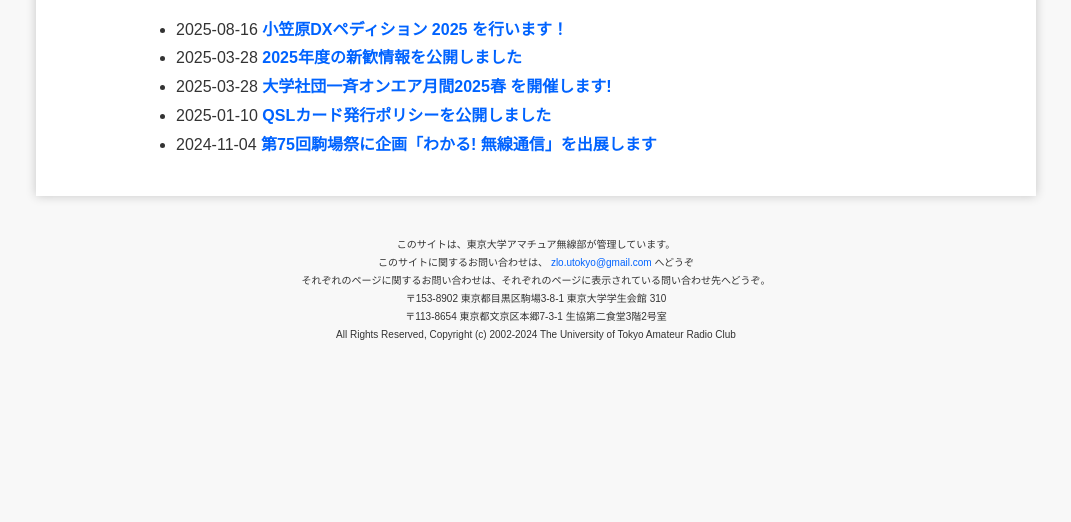
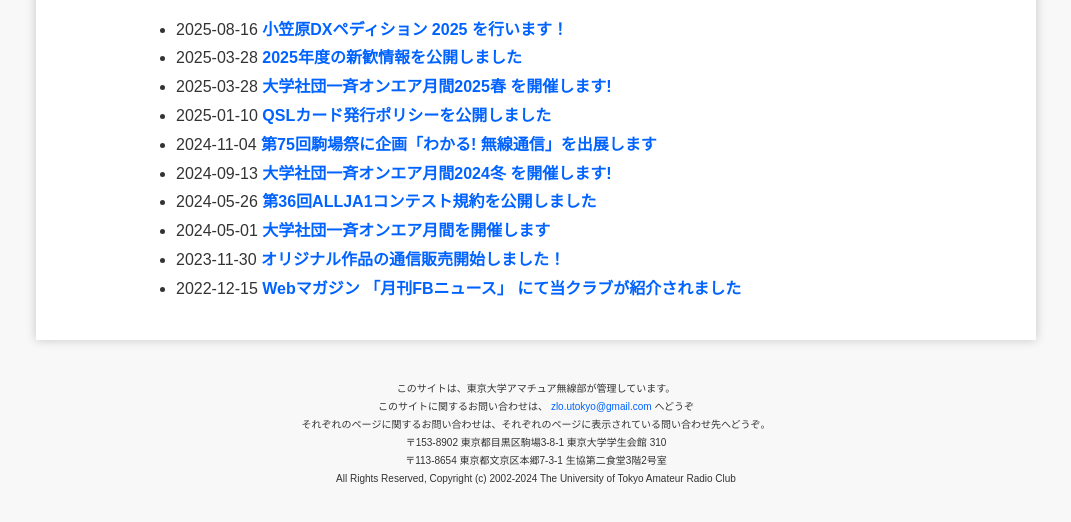
Before and after one commit to ja1zlo/ja1zlo.u-tokyo.org, an Astro site: page /news in a window 1280 px wide. Shown: the part 198-720 px from the top of the page, without its empty margins (104-1175 px from the left). Built offline with nearby package versions, Linux system fonts and the light colour scheme; Astro itself is replaced by a stand-in of ours.

Commit message:
fix: show all news

```diff
--- a/src/pages/news/index.astro
+++ b/src/pages/news/index.astro
@@ -4,9 +4,9 @@
 import { getCollection } from "astro:content";
 import { date_str } from "@/util";
 
-const news_entries = (await getCollection("news"))
-  .sort((a, b) => +b.data.date - +a.data.date)
-  .slice(0, 5);
+const news_entries = (await getCollection("news")).sort(
+  (a, b) => +b.data.date - +a.data.date
+);
 ---
 
 <Layout title="">
```
